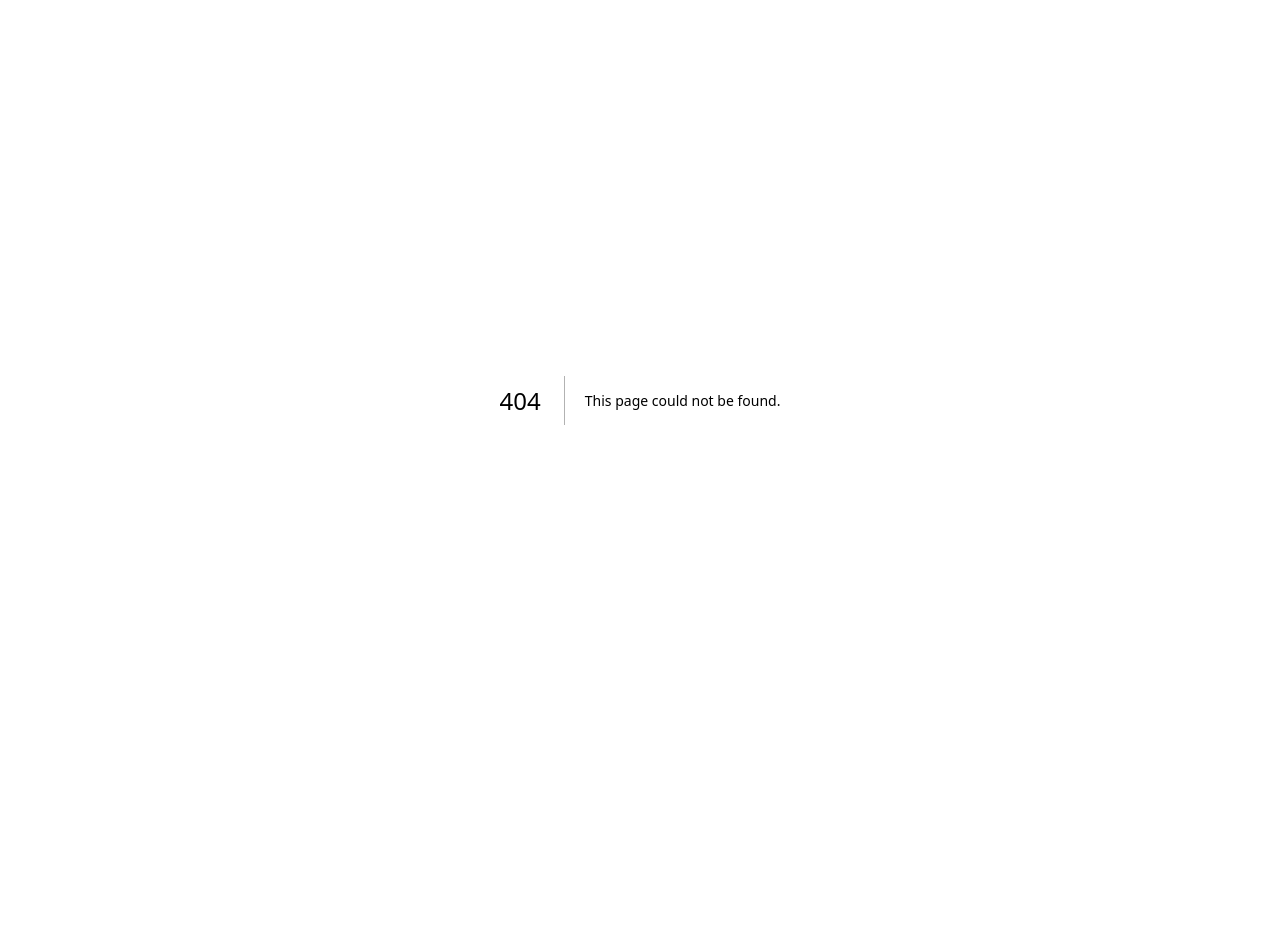
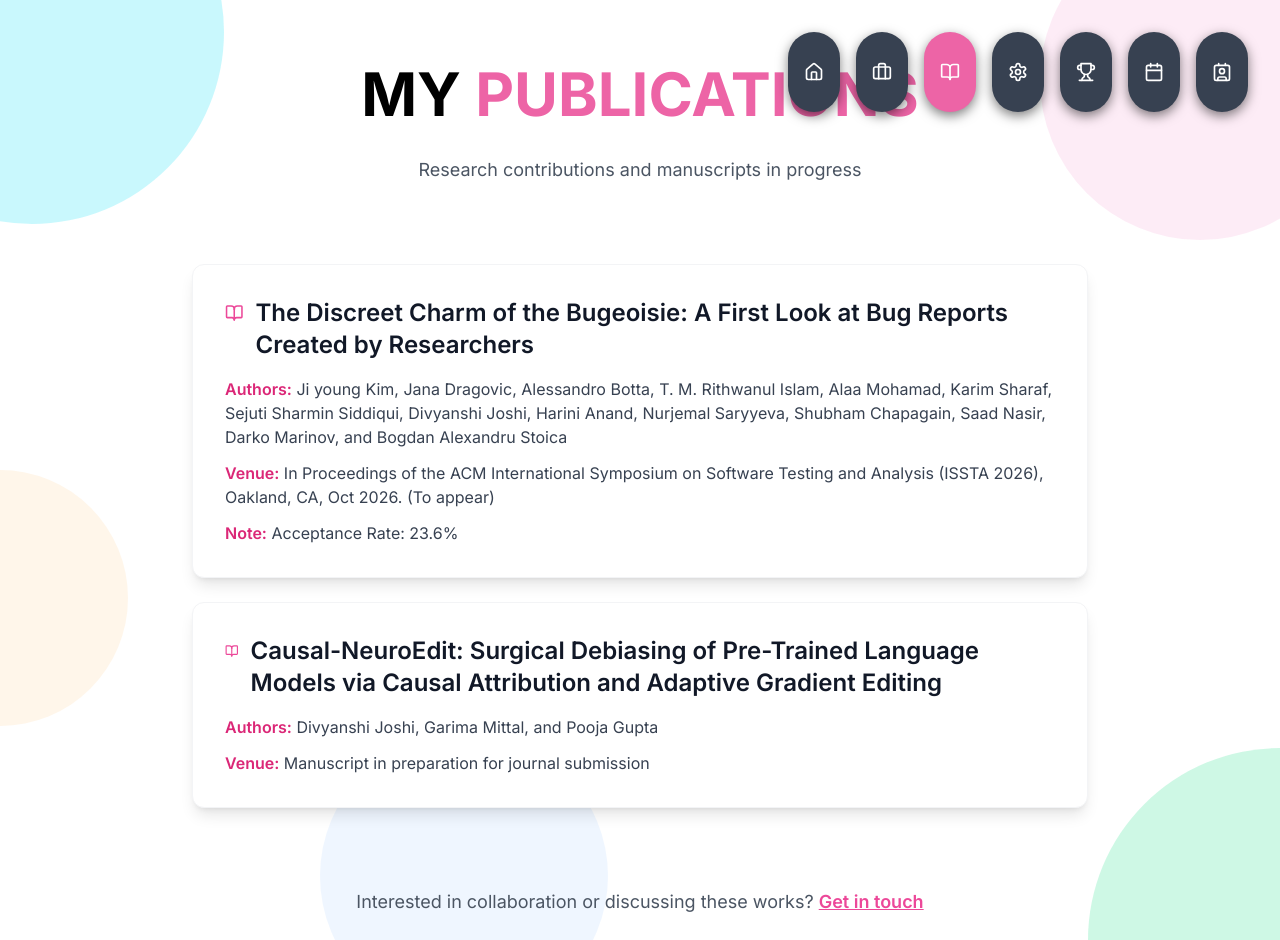
Before and after one commit to Divyanshi-Joshi/vercel_portfolio, a Next.js app: page /publications in a window 1280 px wide. Before the commit this address had no page. Before the commit the page ends 800 px from the top, so only its background shows below. Built offline with nearby package versions, Linux system fonts and the light colour scheme.

Commit message:
Updated portfolio content and added publications page

```diff
--- a/app/internships/page.tsx
+++ b/app/internships/page.tsx
@@ -8,23 +8,30 @@ import { MapPin, Calendar, Star } from "lucide-react"
 const internships = [
   {
     id: 1,
+    company: "ZS",
+    position: "Business Technology Solutions Associate (BTSA)",
+    duration: "2025 - Present",
+    location: "Gurugram, India",
+    description:
+      "Joined ZS as a full-time Business Technology Solutions Associate.",
+    image: "/images/ZS_logo.png",
+    isOngoing: true,
+  },
+  {
+    id: 2,
     company: "University of Illinois",
     mentor: "Dr Darko Marinov",
     position: "Software Engineering Research Intern",
     duration: "June 2025 - Present",
     location: "Remote",
     description:
-      "Currently researching the usage of Large Language Models (LLMs) like GPT for patch generation to fix bugs in software.",
-    highlights: [
-      "Automatic Program Repair (APR) through conversational feedback",
-      "Unit Testing with LLMs",
-      "Bug fixing automation",
-    ],
+      "Conducting empirical software engineering research on the reproducibility and traceability of bug reports generated by automated software testing tools.\n\nCo-authoring a research paper analyzing 107 ISSTA 2025 research papers and constructing a curated dataset of 589 researcher-generated bug reports across multiple open-source repositories.",
+    highlights: ["Software Testing", "Bug Report Analysis"],
     image: "/images/illinois.png",
     isOngoing: true,
   },
   {
-    id: 2,
+    id: 3,
     company: "Indian Space Research Organisation (ISRO)",
     position: "Machine Learning Intern",
     duration: "July 2024 - August 2024",
@@ -86,7 +93,7 @@ export default function Internships() {
             transition={{ duration: 0.6, delay: 0.2 }}
             className="text-4xl md:text-6xl font-bold text-center mb-4 md:mb-8"
           >
-            <span className="text-black">MY</span> <span className="text-secondary">INTERNSHIPS</span>
+            <span className="text-black">MY</span> <span className="text-secondary">WORK EXPERIENCE</span>
           </motion.h1>
 
           <motion.p
@@ -95,7 +102,7 @@ export default function Internships() {
             transition={{ duration: 0.6, delay: 0.4 }}
             className="text-center text-base md:text-lg text-gray-600 mb-16 md:mb-20"
           >
-            Professional journey through cutting-edge research and development
+            Professional journey across research, technology, and consulting
           </motion.p>
 
           {/* Timeline */}
@@ -220,7 +227,7 @@ export default function Internships() {
                       </div>
 
                       {/* Description */}
-                      <p className="text-gray-700 text-sm md:text-base mb-5 leading-relaxed">
+                      <p className="text-gray-700 text-sm md:text-base mb-5 leading-relaxed whitespace-pre-line">
                         {internship.description}
                       </p>
 
--- a/app/page.tsx
+++ b/app/page.tsx
@@ -6,7 +6,7 @@ import SocialButton from "@/components/social-button"
 import { motion } from "framer-motion"
 
 export default function Home() {
-  const tagline = "Building Intelligent Systems through Code & AI";
+  const tagline = "Building AI that is explainable, reliable & impactful";
 
   // Animation variants for the container (staggers the letters)
   const sentenceVariants = {
@@ -98,8 +98,7 @@ export default function Home() {
             transition={{ duration: 0.6, delay: 1.5 }} // Delayed so it appears after typing
             className="text-base md:text-lg text-gray-600 mb-8"
           >
-            I am a final year Computer Science Student currently pursuing my B.Tech from Maharaja Agrasen Institute of
-            Technology.
+            I am a Researcher and BTSA@ZS, recently graduated from Maharaja Agrasen Institute of Technology.
           </motion.p>
 
           <motion.div
--- /dev/null
+++ b/app/publications/page.tsx
@@ -0,0 +1,123 @@
+"use client"
+
+import { motion } from "framer-motion"
+import Navigation from "@/components/navigation"
+import { BookOpen, Calendar, Star } from "lucide-react"
+
+const publications = [
+  {
+    id: 1,
+    title:
+      "The Discreet Charm of the Bugeoisie: A First Look at Bug Reports Created by Researchers",
+    authors:
+      "Ji young Kim, Jana Dragovic, Alessandro Botta, T. M. Rithwanul Islam, Alaa Mohamad, Karim Sharaf, Sejuti Sharmin Siddiqui, Divyanshi Joshi, Harini Anand, Nurjemal Saryyeva, Shubham Chapagain, Saad Nasir, Darko Marinov, and Bogdan Alexandru Stoica",
+    venue:
+      "In Proceedings of the ACM International Symposium on Software Testing and Analysis (ISSTA 2026), Oakland, CA, Oct 2026. (To appear)",
+    acceptanceRate: "Acceptance Rate: 23.6%",
+  },
+  {
+    id: 2,
+    title:
+      "Causal-NeuroEdit: Surgical Debiasing of Pre-Trained Language Models via Causal Attribution and Adaptive Gradient Editing",
+    authors: "Divyanshi Joshi, Garima Mittal, and Pooja Gupta",
+    venue: "Manuscript in preparation for journal submission",
+  },
+]
+
+export default function Publications() {
+  return (
+    <main className="min-h-screen relative overflow-hidden">
+      <div className="absolute inset-0 z-0 overflow-hidden">
+        <div className="absolute inset-0 bg-white"></div>
+        <div className="absolute -top-40 -left-40 w-96 h-96 bg-cyan-200 rounded-full opacity-60"></div>
+        <div className="absolute -bottom-48 -right-48 w-96 h-96 bg-emerald-200 rounded-full opacity-55"></div>
+        <div className="absolute -top-20 -right-20 w-80 h-80 bg-pink-200 rounded-full opacity-40"></div>
+        <div className="absolute top-1/2 -left-32 w-64 h-64 bg-orange-100 rounded-full opacity-50"></div>
+        <div className="absolute -bottom-20 left-1/4 w-72 h-72 bg-blue-100 rounded-full opacity-45"></div>
+        <div className="absolute top-1/3 right-1/3 w-48 h-48 bg-pink-100 rounded-full opacity-30"></div>
+      </div>
+
+      <Navigation activeIcon="book" />
+
+      <motion.div
+        initial={{ y: -100, opacity: 0 }}
+        animate={{ y: 0, opacity: 1 }}
+        transition={{ duration: 0.8 }}
+        className="relative z-10 px-4 py-20 md:p-6"
+      >
+        <div className="max-w-4xl mx-auto pt-10">
+          <motion.h1
+            initial={{ y: -50, opacity: 0 }}
+            animate={{ y: 0, opacity: 1 }}
+            transition={{ duration: 0.6, delay: 0.2 }}
+            className="text-4xl md:text-6xl font-bold text-center mb-4 md:mb-8"
+          >
+            <span className="text-black">MY</span> <span className="text-secondary">PUBLICATIONS</span>
+          </motion.h1>
+
+          <motion.p
+            initial={{ y: -30, opacity: 0 }}
+            animate={{ y: 0, opacity: 1 }}
+            transition={{ duration: 0.6, delay: 0.4 }}
+            className="text-center text-base md:text-lg text-gray-600 mb-16 md:mb-20"
+          >
+            Research contributions and manuscripts in progress
+          </motion.p>
+
+          <div className="space-y-6">
+            {publications.map((publication, index) => (
+              <motion.div
+                key={publication.id}
+                initial={{ opacity: 0, y: 20 }}
+                animate={{ opacity: 1, y: 0 }}
+                transition={{ duration: 0.5, delay: 0.3 + index * 0.2 }}
+                className="bg-white rounded-xl p-6 md:p-8 shadow-lg border border-gray-100 hover:border-pink-200 hover:shadow-xl transition-all duration-300"
+              >
+                <div className="flex items-start gap-3 mb-4">
+                  <BookOpen className="w-6 h-6 text-pink-500 mt-1" />
+                  <h2 className="text-xl md:text-2xl font-semibold text-gray-900">
+                    {publication.title}
+                  </h2>
+                </div>
+
+                <div className="space-y-3 text-sm md:text-base text-gray-700">
+                  <p>
+                    <span className="font-semibold text-pink-600">Authors:</span>{" "}
+                    {publication.authors}
+                  </p>
+                  <p>
+                    <span className="font-semibold text-pink-600">Venue:</span>{" "}
+                    {publication.venue}
+                  </p>
+                  {publication.acceptanceRate && (
+                    <p>
+                      <span className="font-semibold text-pink-600">Note:</span>{" "}
+                      {publication.acceptanceRate}
+                    </p>
+                  )}
+                </div>
+              </motion.div>
+            ))}
+          </div>
+
+          <motion.div
+            initial={{ y: 30, opacity: 0 }}
+            animate={{ y: 0, opacity: 1 }}
+            transition={{ duration: 0.6, delay: 0.8 }}
+            className="mt-20 text-center"
+          >
+            <p className="text-lg text-gray-600">
+              Interested in collaboration or discussing these works?{" "}
+              <a
+                href="/contact"
+                className="text-pink-500 font-semibold hover:text-pink-600 transition-colors duration-300 underline"
+              >
+                Get in touch
+              </a>
+            </p>
+          </motion.div>
+        </div>
+      </motion.div>
+    </main>
+  )
+}
--- a/components/navigation.tsx
+++ b/components/navigation.tsx
@@ -2,10 +2,10 @@
 
 import { useState } from "react"
 import Link from "next/link"
-import { Home, Settings, Trophy, Calendar, Contact, Briefcase } from "lucide-react"
+import { Home, Settings, Trophy, Calendar, Contact, Briefcase, BookOpen } from "lucide-react"
 
 interface NavigationProps {
-  activeIcon: "home" | "settings" | "trophy" | "calendar" | "briefcase" | "contact"
+  activeIcon: "home" | "settings" | "trophy" | "calendar" | "briefcase" | "contact" | "book"
 }
 
 export default function Navigation({ activeIcon }: NavigationProps) {
@@ -22,9 +22,16 @@ export default function Navigation({ activeIcon }: NavigationProps) {
     {
       name: "briefcase",
       icon: Briefcase,
-      label: "Internships",
+      label: "Work Experience",
       href: "/internships",
       color: activeIcon === "briefcase" ? "bg-secondary" : "bg-gray-700",
+    },
+    {
+      name: "book",
+      icon: BookOpen,
+      label: "Publications",
+      href: "/publications",
+      color: activeIcon === "book" ? "bg-secondary" : "bg-gray-700",
     },
     {
       name: "settings",
```
Also changed, not shown: public/images/ZS_logo.png (added).
